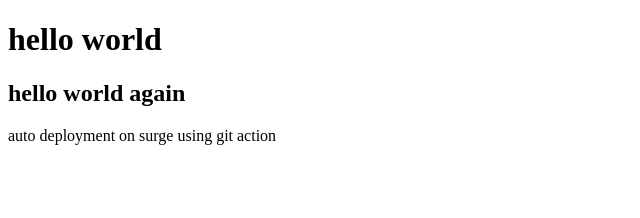
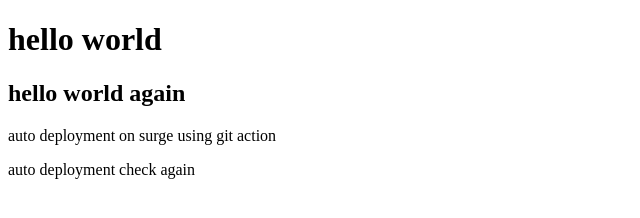
Before and after one commit to mehersaqib931/bootcampclass1, a plain HTML site: page index.html in a window 1280 px wide. Shown: the whole page, without its empty margins (0-640 px from the left). Drawn offline with Linux system fonts and the light colour scheme.

Commit message:
p element in index.html

```diff
--- a/index.html
+++ b/index.html
@@ -9,5 +9,6 @@
     <h1> hello world</h1>
     <h2> hello world again</h2>
     <p>auto deployment on surge using git action</p>
+    <p> auto deployment check again</p>
 </body>
 </html>
```
